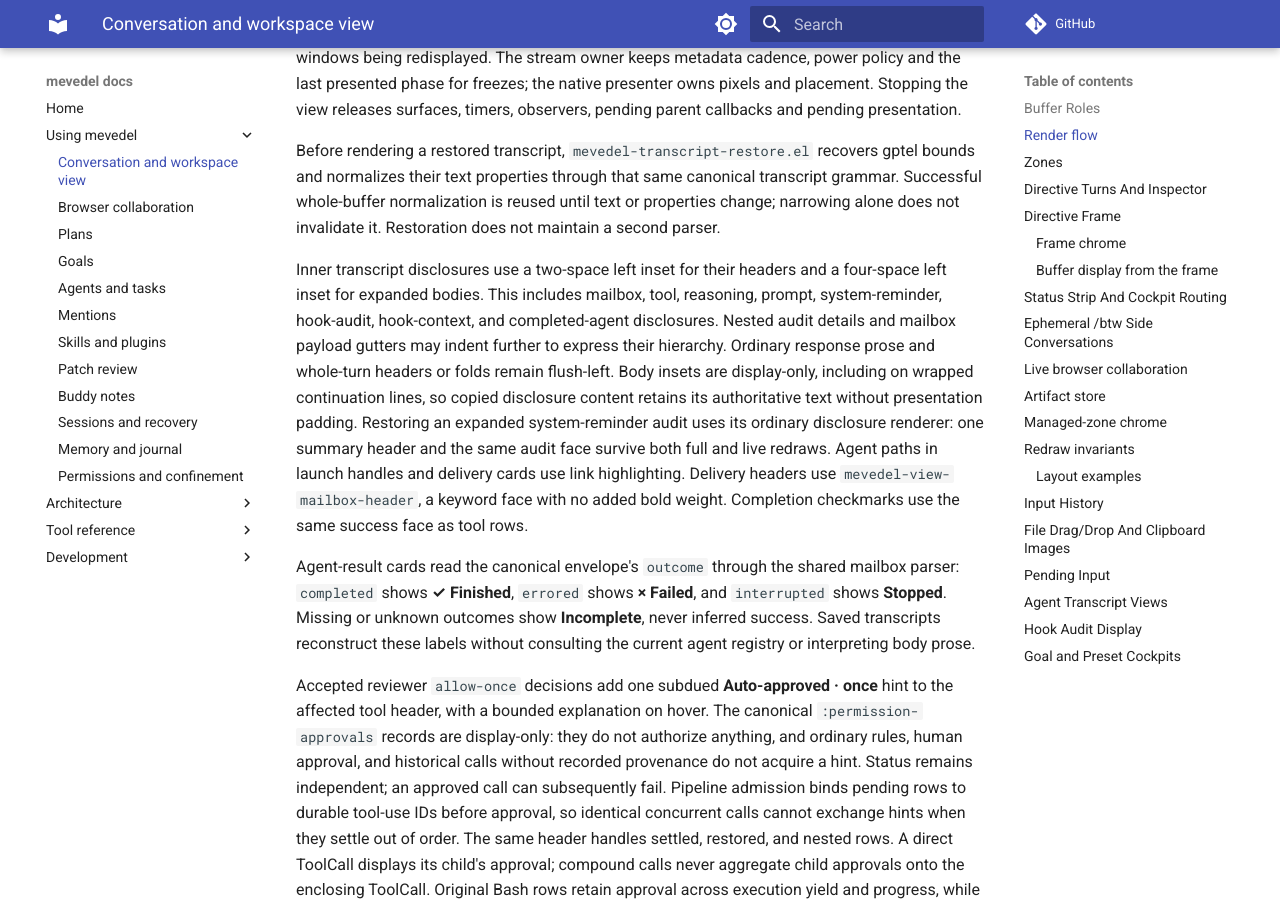
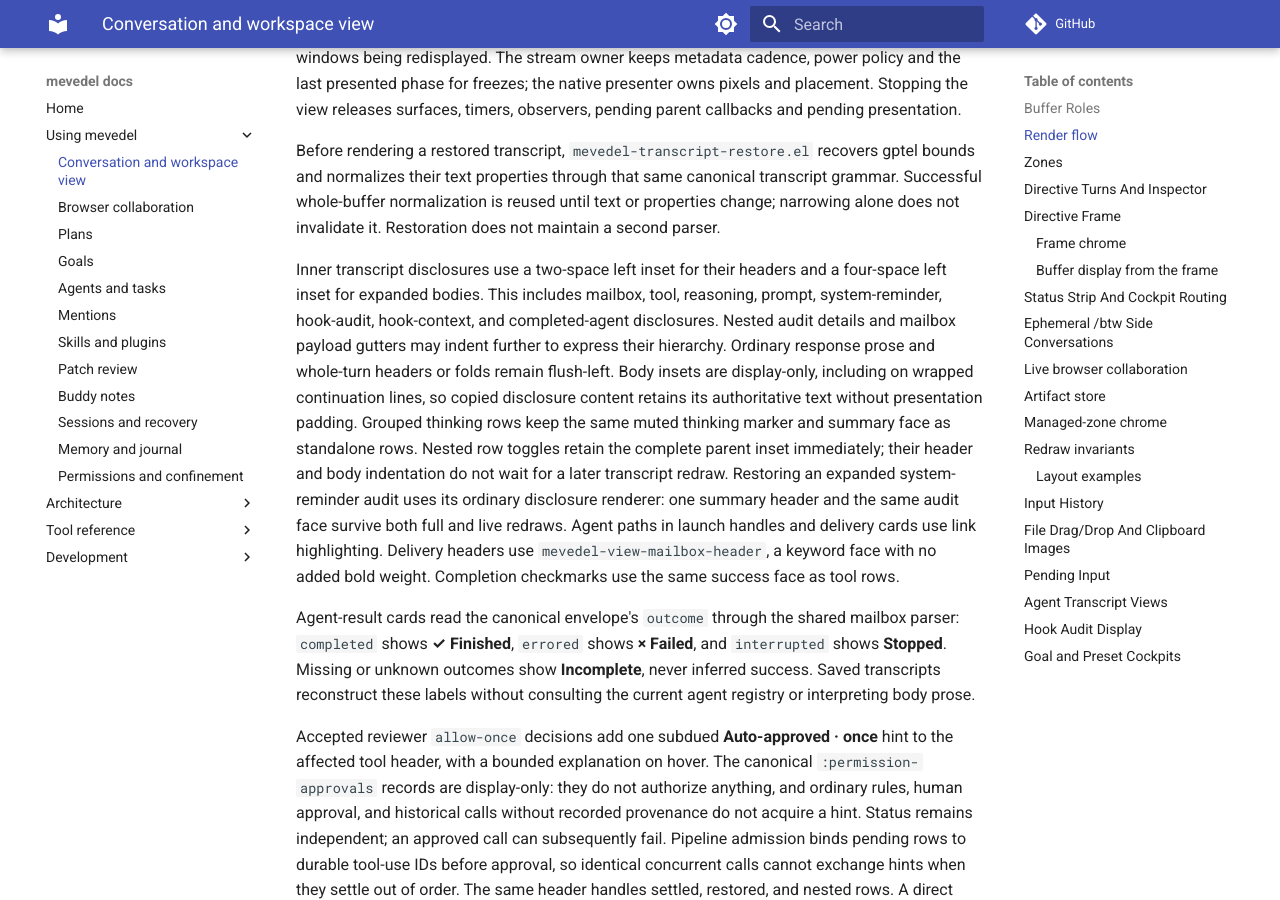
Before and after one commit to FrauH0lle/mevedel, an MkDocs documentation site: the page built from docs/view.md, in a window 1280 px wide and 900 px high, scrolled down 13029 px. Built offline with MkDocs 1.6.1 and Material for MkDocs 9.7.7, drawn with Linux system fonts in a browser that asks for light colours; comment, search, counter and statistics services are not loaded.

Commit message:
fix(view): Preserve thinking styling and nested disclosure insets
Grouped reasoning keeps its muted thinking header instead of being restyled as an ordinary tool. Row-local toggles retain the complete parent prefix so expansion no longer shifts until a later redraw.

* mevedel-view-render.el (mevedel-view--rendering-header-line, mevedel-view--child-call-rendering): Preserve prepared reasoning headers.
(mevedel-view--insert-settled-child-call-block, mevedel-view-render-toggle-child-call): Retain and restore the complete nested-row indent.

* test/test-mevedel-view-render-reasoning.el (mevedel-view-render-toggle-child-call): Cover muted faces and immediate header/body insets across toggles and redraw, including batch gutters.

* test/test-mevedel-view-disclosure.el (mevedel-view-toggle-section): Check descendant insets during repeated nested compound toggles.

* docs/view.md: Document grouped thinking styling and immediate inset preservation.

Validation: 681 rendering, disclosure, and stream tests pass through Eask. All 252 libraries compile without warnings. A compiled live check confirms muted styling and immediate nested insets.

```diff
--- a/docs/view.md
+++ b/docs/view.md
@@ -630,6 +630,9 @@
 whole-turn headers or folds remain flush-left. Body insets are display-only,
 including on wrapped continuation lines, so copied disclosure content retains
 its authoritative text without presentation padding.
+Grouped thinking rows keep the same muted thinking marker and summary face as
+standalone rows. Nested row toggles retain the complete parent inset immediately;
+their header and body indentation do not wait for a later transcript redraw.
 Restoring an expanded system-reminder audit uses its ordinary disclosure renderer:
 one summary header and the same audit face survive both full and live redraws.
 Agent paths in launch handles and delivery cards use link highlighting.
```
Also changed, not shown: 3 other files.
